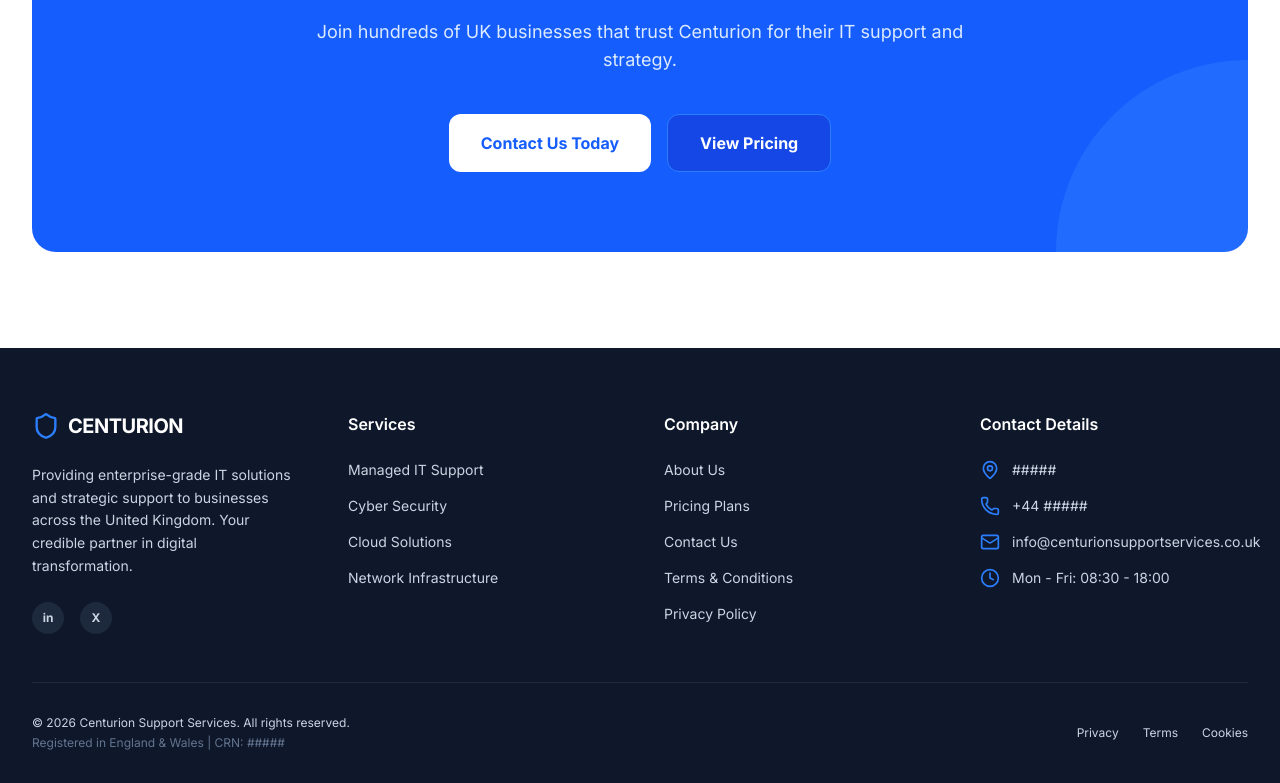
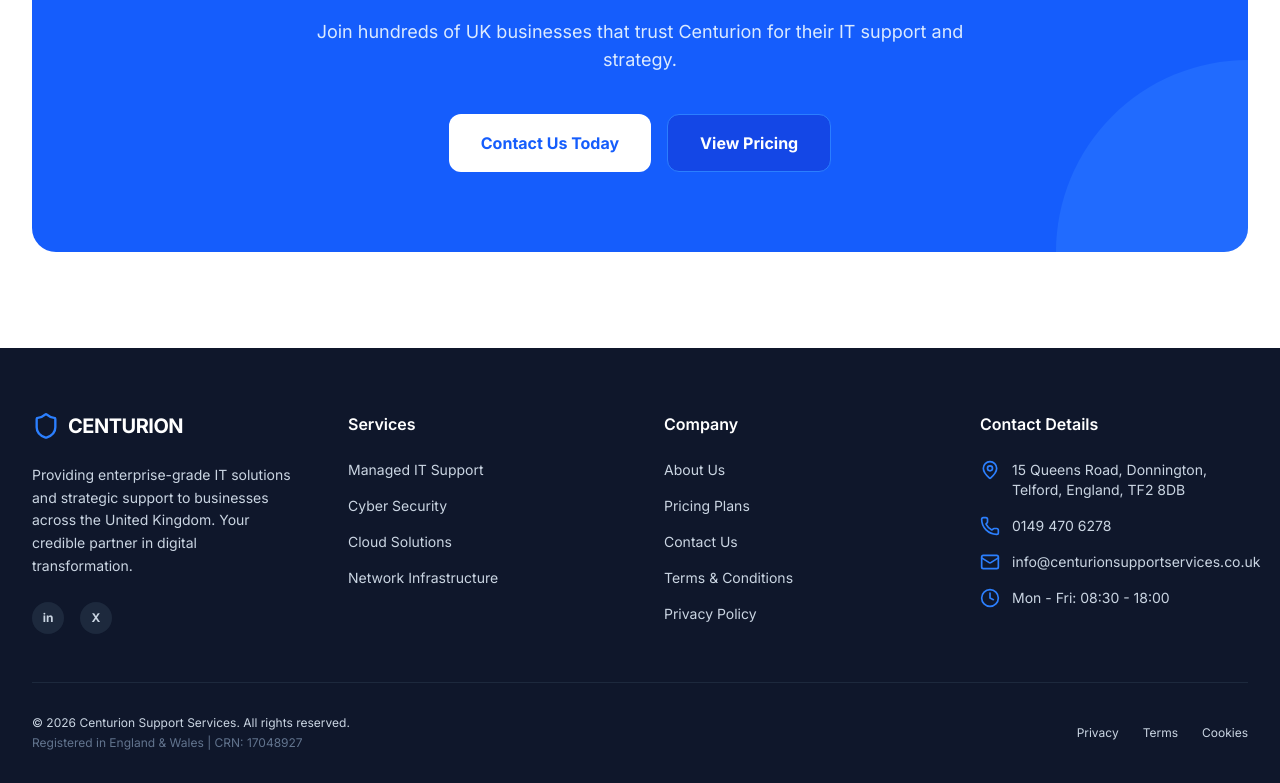
Before and after one commit to consultancy-outfit/100IT-SALESITES-001, a React (Vite) app: page / in a window 1280 px wide. Shown: the part 3545-4328 px from the top of the page. Built offline with nearby package versions, Linux system fonts and the light colour scheme.

Commit message:
Update App.tsx
Company Information updated

```diff
--- a/src/App.tsx
+++ b/src/App.tsx
@@ -34,9 +34,9 @@ type Page = 'home' | 'services' | 'about' | 'pricing' | 'contact' | 'terms' | 'p
 // --- Constants ---
 const COMPANY_DETAILS = {
   name: "Centurion Support Services",
-  address: "#####",
-  crn: "#####",
-  phone: "+44 #####",
+  address: "15 Queens Road, Donnington, Telford, England, TF2 8DB",
+  crn: "17048927",
+  phone: "0149 470 6278",
   email: "info@centurionsupportservices.co.uk",
   hours: "Mon - Fri: 08:30 - 18:00",
 };
```
